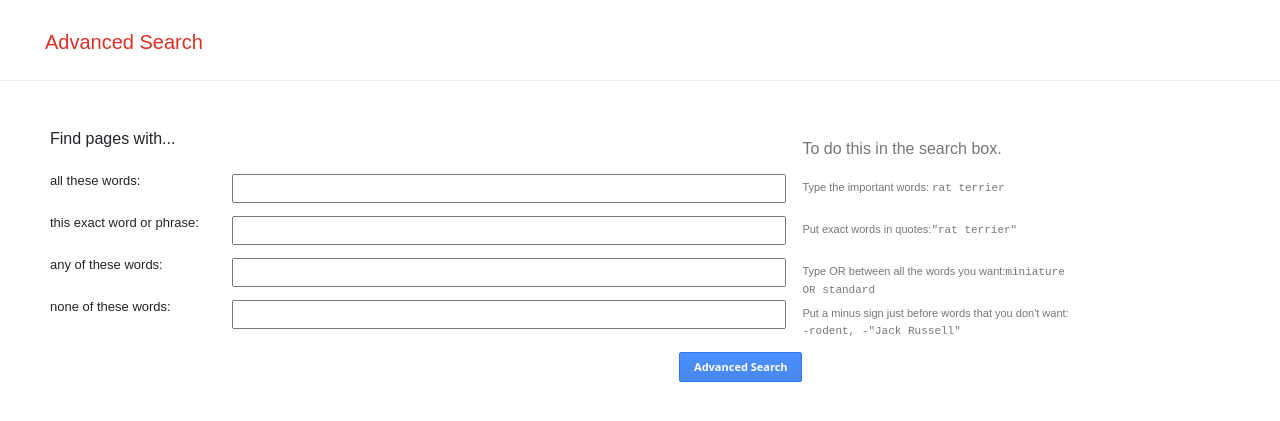
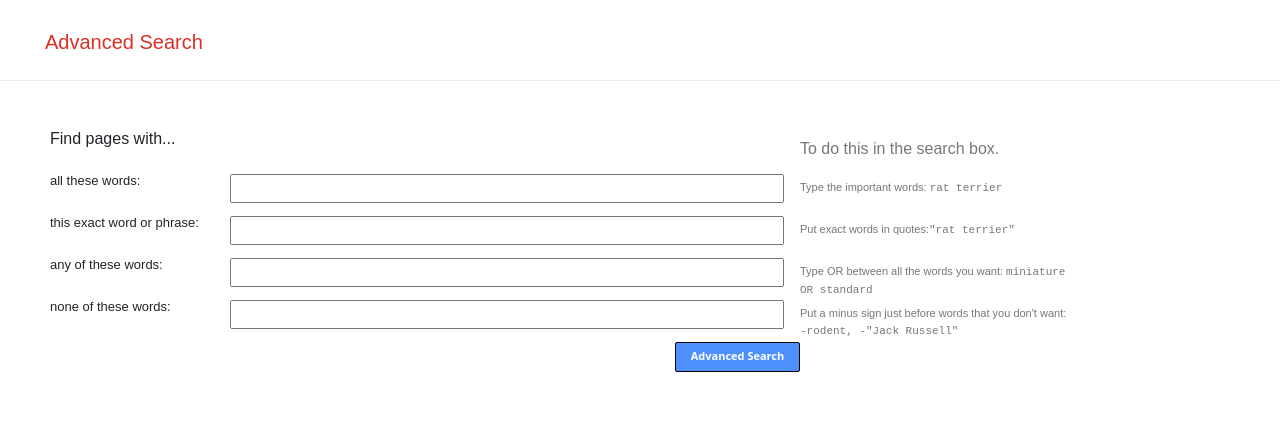
Before and after one commit to mdivana/cs50web_p0, a plain HTML site: page advancedsearch.html in a window 1280 px wide. Shown: the part 51-472 px from the top of the page. Drawn offline with nearby package versions, Linux system fonts and the light colour scheme.

Commit message:
finished

```diff
--- a/advancedsearch.html
+++ b/advancedsearch.html
@@ -59,9 +59,8 @@
                         <input type="text" name="as_oq">
                       </div>
                       <div class="text2">
-                        Type OR between all the words you want:<span
-                          >miniature OR standard</span
-                        >
+                        Type OR between all the words you want:
+                        <span>miniature OR standard</span>
                       </div>
                     </div>
                     <div class="line">
@@ -76,11 +75,10 @@
                     </div>
                     <div class="line">
                       <div class="text1"></div>
-                      <div class="box">
-                        <input  class="buttonadv" type="submit" value="Advanced Search" name="button">
+                      <div class="box"  style="justify-content: flex-end;">
+                        <input class="buttonadv" type="submit" value="Advanced Search" name="button">
                       </div>
-                      <div class="text2"></div>
-                      </div>
+                    </div>
             </form>
         </div>
 
--- a/styles.css
+++ b/styles.css
@@ -14,13 +14,15 @@
 }
 
 .searchbar {
+    display: flex;
     padding-bottom: 20px;
     padding-left: 20px;
     padding-right: 20px;
     padding-top: 20px;
     margin:0 auto;
     height: 45px;
-    width: 584px;
+    min-width: 450px;
+    max-width: 584px;
     font-size:16px;
     border-radius: 30px;
     border: 1px solid #d4d4d4;
@@ -91,12 +93,11 @@ h4 {
     font-weight: 400;
     height: 30px;
     margin-bottom: 8px;
-    margin-left: 11.390625px;
-
+    margin-left: 11px;
     min-width: 160px;
     padding-left: 5px;
     position: relative;
-    width: 364.796875px;
+    width: 365px;
 }
 
 .text1 {
@@ -109,7 +110,7 @@ h4 {
     height: 42px;
     line-height: 16px;
     min-width: 167px;
-    width: 182.390625px;
+    width: 180px;
 }
 
 .text2 {
@@ -135,7 +136,7 @@ h4 {
   }
 
 .box {
-    display: block;
+    display: flex;
     float: left;
     font-family: arial, sans-serif;
     font-size: 16px;
@@ -144,7 +145,7 @@ h4 {
     height: 41px;
     min-height: 41px;
     min-width: 167px;
-    width: 570px;
+    width: 50%;
 }
 
 input {
@@ -166,60 +167,24 @@ span {
 
 .buttonadv {
     color: white;
-    cursor: default;
-    display: block;
-    float: right;
     font-family: system-ui;
     font-size: 11px;
-    font-style: normal;
-    font-variant-caps: normal;
     font-weight: 700;
     height: 30px;
-    letter-spacing: normal;
-    line-height: 11px;
-    margin-bottom: 10px;
-    margin-left: 0px;
-    margin-right: 0px;
-    margin-top: 10px;
     min-width: 120px;
     outline-color: rgb(255, 255, 255);
-    outline-style: none;
-    outline-width: 0px;
-    padding-bottom: 0px;
     padding-left: 12px;
     padding-right: 12px;
-    padding-top: 0px;
-    text-align: center;
-    text-indent: 0px;
-    text-shadow: none;
-    text-transform: none;
-    white-space: nowrap;
-    width: 123.140625px;
-    word-spacing: 0px;
-    writing-mode: horizontal-tb;
-    -webkit-rtl-ordering: logical;
-    align-items: flex-start;
+    width: 125px;
     appearance: push-button;
     background-color: rgb(77, 144, 254);
-    background-image: -webkit-linear-gradient(top, rgb(77, 144, 254), rgb(71, 135, 237));
-    border-bottom-color: rgb(48, 121, 237);
-    border-bottom-left-radius: 2px;
-    border-bottom-right-radius: 2px;
-    border-bottom-style: solid;
-    border-bottom-width: 1px;
-    border-image-repeat: stretch;
-    border-image-slice: 100%;
-    border-image-width: 1;
-    border-left-color: rgb(48, 121, 237);
-    border-left-style: solid;
-    border-left-width: 1px;
-    border-right-color: rgb(48, 121, 237);
-    border-right-style: solid;
-    border-right-width: 1px;
-    border-top-color: rgb(48, 121, 237);
-    border-top-left-radius: 2px;
-    border-top-right-radius: 2px;
-    border-top-style: solid;
-    border-top-width: 1px;
-    box-sizing: border-box;
+    border-radius: 2px;
+    border-style: solid;
+    border-width: 1px;
 }
+
+@media screen and (max-width: 1050px) {
+    .text2 {
+        display: none;
+    }
+}
```
Also changed, not shown: index.html (+2 -2 lines).
